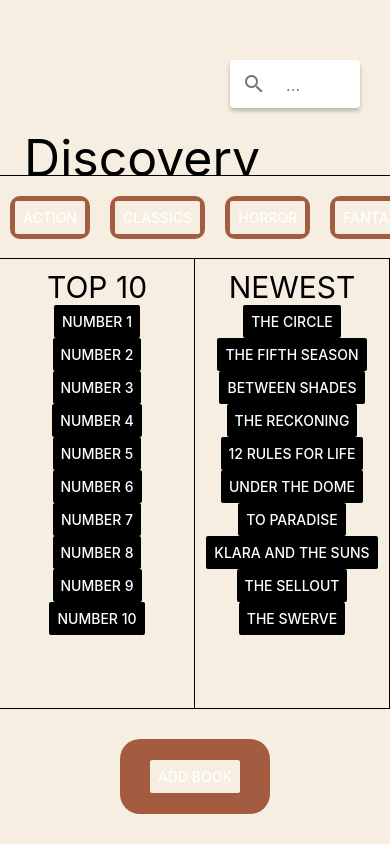
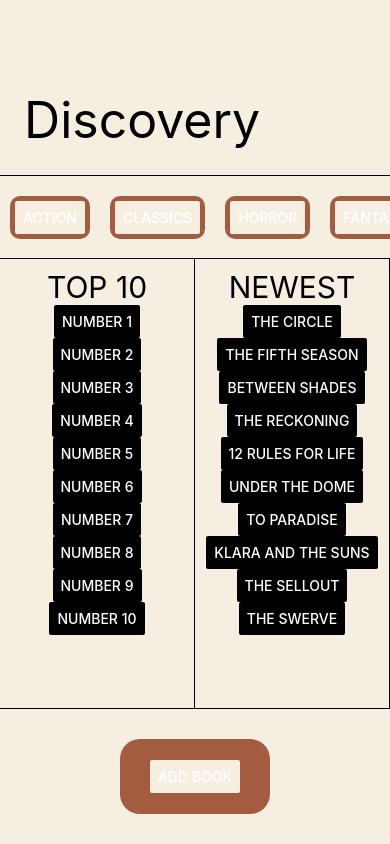
Before and after one commit to OlavAusland/BathtubReading, a React Native app: screen /Home in a window 390 px wide. Built offline with nearby package versions, Linux system fonts and the light colour scheme.

Commit message:
removed react-native-paper

```diff
--- a/components/Home.jsx
+++ b/components/Home.jsx
@@ -1,6 +1,5 @@
 import React, { useState, useEffect } from 'react';
 import { Text, View, Button, Image, StyleSheet, ScrollView} from 'react-native'
-import { Searchbar } from 'react-native-paper';
 
 
 export default function HomePage()
@@ -8,8 +7,7 @@
     return (
         <View style={[styles.container, {flexDirection:'column'}]}>
             <View style={{ flex: 1.5, backgroundColor: "#F6EEE0", borderBottomColor: 'black', borderBottomWidth:1}}>
-                <View style={{marginTop:30, padding:30, width: 190, alignSelf: 'flex-end'}}>{MySearchBar()}</View>
-                <View><Text style={{fontSize:50, marginLeft: 10, marginTop: -10}}> Discovery </Text></View>
+                <View><Text style={{fontSize:50, marginLeft: 10, marginTop: 90}}> Discovery </Text></View>
             </View>
             <View style={{ flex: 0.7, backgroundColor: "#F6EEE0", borderBottomColor: 'black', borderBottomWidth:1, backgroundColor:'#F6EEE0'}}>
                     <ScrollView style={styles.scroller} horizontal={true} showsHorizontalScrollIndicator={false}>
@@ -136,17 +134,3 @@
         shadowOffset: {width:0, height:6}
     }
 })
-
-const MySearchBar = () => {
-    const [searchQuery, setSearchQuery] = React.useState('');
-
-    const onChangeSearch = query => setSearchQuery(query);
-
-    return (
-      <Searchbar
-        placeholder="..."
-        onChangeText={onChangeSearch}
-        value={searchQuery}
-      />
-    );
-  };
```
